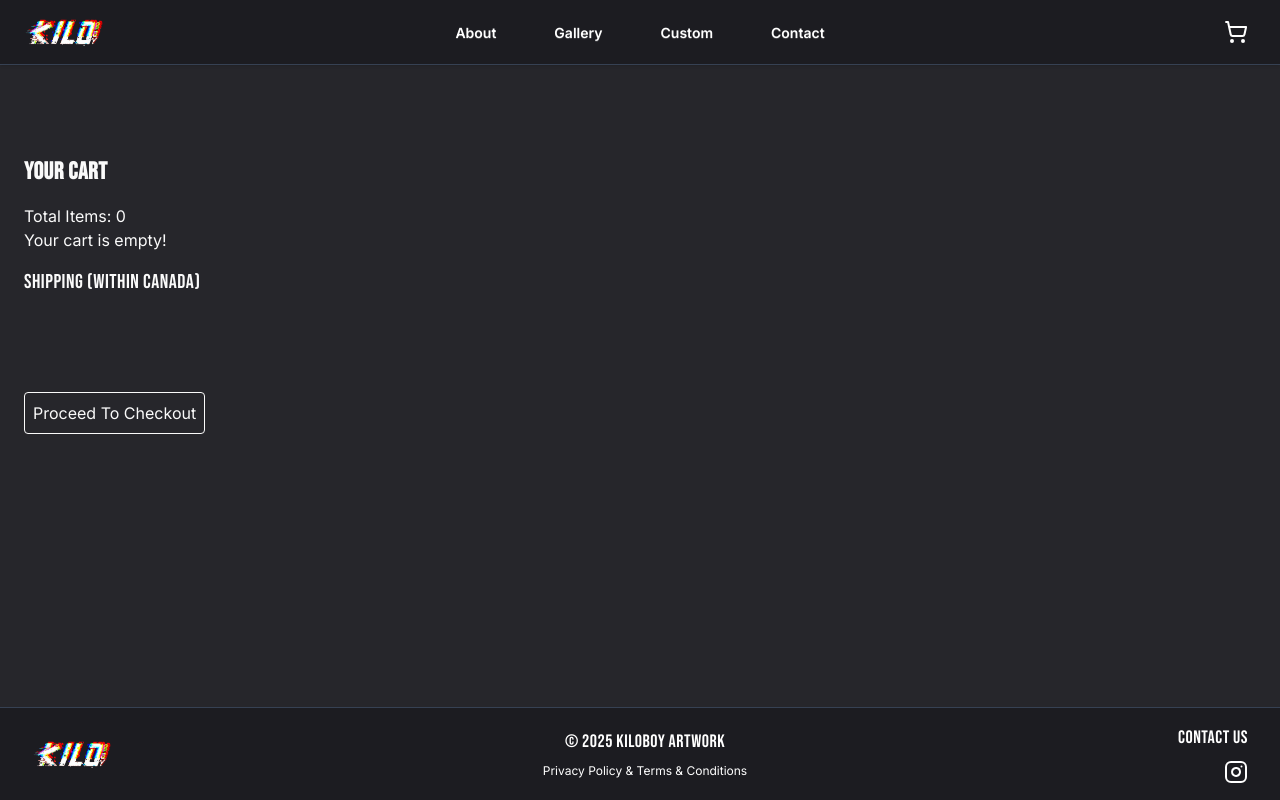
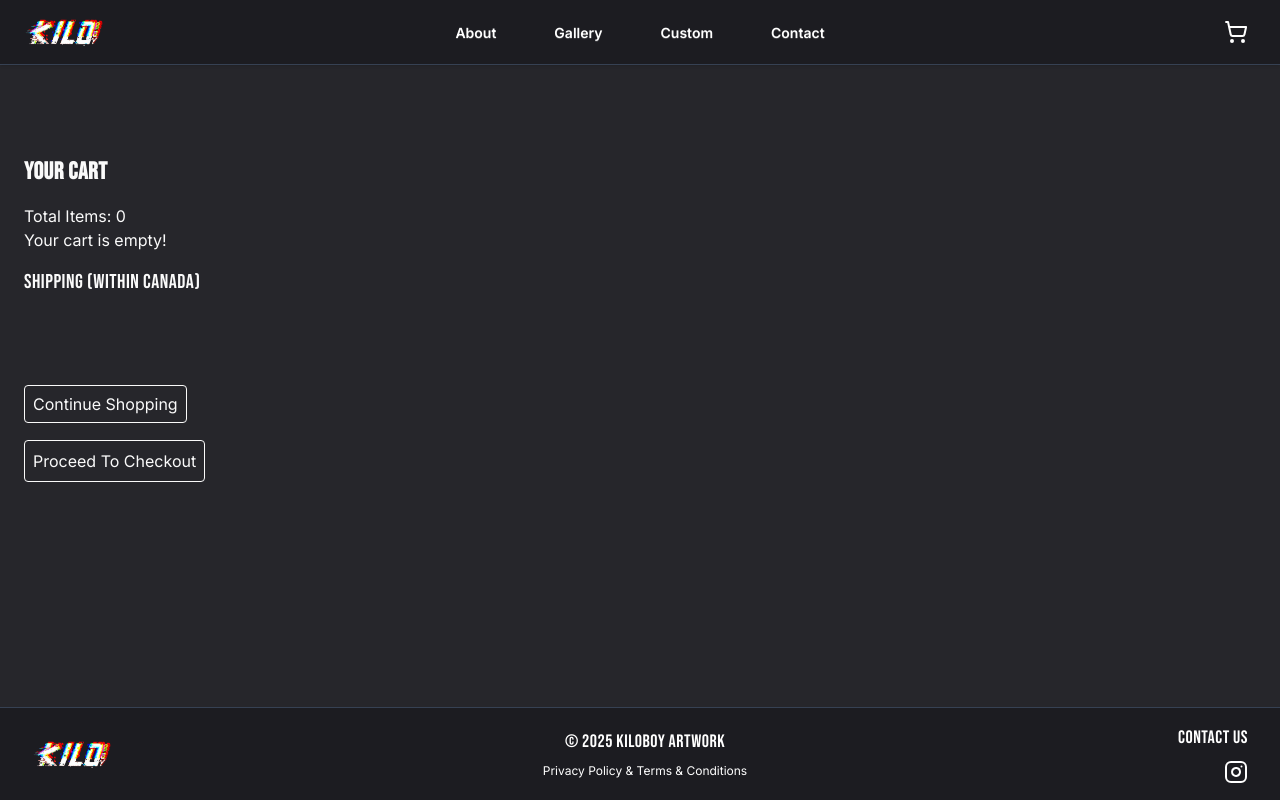
Before and after one commit to MOGARRR/miles, a Next.js app: page /cart in a window 1280 px wide. Built offline with nearby package versions, Linux system fonts and the light colour scheme.

Commit message:
add continue shopping button to the cart page

```diff
--- a/app/cart/page.tsx
+++ b/app/cart/page.tsx
@@ -2,6 +2,7 @@
 import { useCart } from "../components/CartContext";
 import { CartProduct } from "../components/CartContext";
 import { useState } from "react";
+import Link from "next/link";
 
 type GroupedCartItem = CartProduct & {
   quantity: number;
@@ -248,8 +249,16 @@ const CartPage = () => {
       )}
       <br /><br />
 
+      <Link
+        href="/store"
+        aria-label="Back to Gallery"
+        className=" rounded border p-2 cursor-pointer"
+      > Continue Shopping </Link>
+
+      <br /><br />
+
       {/* TODO: redirect to stripe    */}
-      <button className=" rounded border p-2 cursor-pointer">
+      <button className="rounded border p-2 cursor-pointer">
         Proceed To Checkout
       </button>
       <br /><br /><br /><br />
--- a/app/layout.tsx
+++ b/app/layout.tsx
@@ -50,7 +50,7 @@ export default function RootLayout({
           font-sans "
       >
         <CartProvider>
-          {/* Top navigation bar (visible on every page) */}
+          {/* Top navigation bar and cart popup visible on every page */}
           <TopNavBar />
           <CartPopup />
 
```
